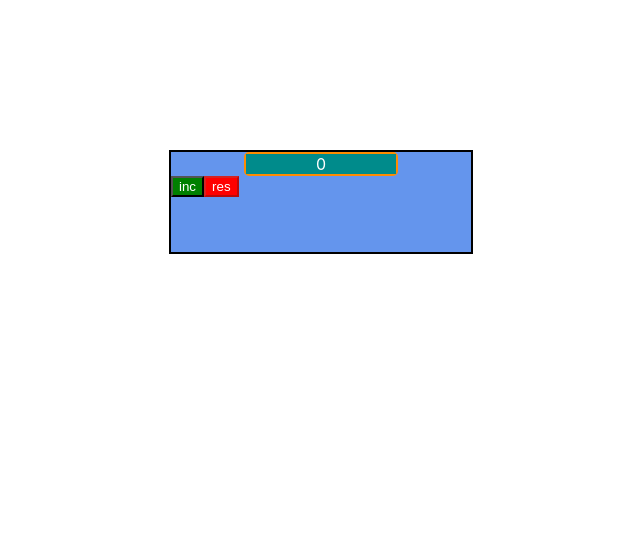
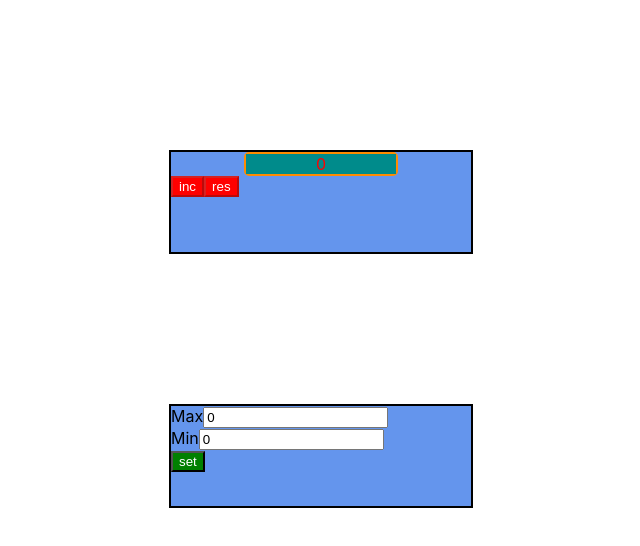
Before and after one commit to dimrys/counter, a React (Create React App) app: page / in a window 1280 px wide. Shown: the top 546 px of the page, without its empty margins (319-959 px from the left). Built offline with nearby package versions, Linux system fonts and the light colour scheme.

Commit message:
add SettingCounter component

```diff
--- a/src/App.tsx
+++ b/src/App.tsx
@@ -1,29 +1,119 @@
-import React, {useState} from 'react';
+import React, {ChangeEvent, useEffect, useState} from 'react';
 import './App.css';
 import {Counter} from "./Counter";
+import {Button} from "./Button";
 
 
 function App() {
     let [value, setValue] = useState<number>(0)
+
+    let [minValue, setMinValue] = useState<number>(0)
+    let [maxValue, setMaxValue] = useState<number>(0)
+
     const incValue = () => {
         setValue(value + 1)
     }
     const resetValue = () => {
-        setValue(0)
+        setValue(minValue)
     }
-    const maxValueDisabled = 10
-    const minValueDisabled = 0
+
+    const handlerMin = (e: ChangeEvent<HTMLInputElement>) => {
+        setMinValue(e.currentTarget.valueAsNumber)
+
+    }
+    const handlerMax = (e: ChangeEvent<HTMLInputElement>) => {
+        setMaxValue(e.currentTarget.valueAsNumber)
+
+    }
+
+    const handlerSettings = () => {
+        setValue(minValue)
+    }
 
 
     return (
-        <div className="App">
+        <div>
             <Counter value={value}
-                     maxValueDisabled={maxValueDisabled}
-                     minValueDisabled={minValueDisabled}
+                     maxValueDisabled={maxValue}
+                     minValueDisabled={minValue}
                      incValue={incValue}
-                     resetValue={resetValue}/>
+                     resetValue={resetValue}
+                // handlerSettings = {handlerSettings}
+            />
+
+            <SettingCounter
+                maxValue={maxValue}
+                minValue={minValue}
+                handlerMax={handlerMax}
+                handlerMin={handlerMin}
+                handlerSettings={handlerSettings}
+
+            />
+
         </div>
     );
 }
 
 export default App;
+
+type SettingCounterPropsType = {
+    handlerMax: (e: ChangeEvent<HTMLInputElement>) => void
+    handlerMin: (e: ChangeEvent<HTMLInputElement>) => void
+    maxValue: number
+    minValue: number
+    handlerSettings: () => void
+}
+
+function SettingCounter(props: SettingCounterPropsType) {
+    return (
+        <div className="App">
+            <div>
+                <span>Max</span>
+                <input type="number" onChange={props.handlerMax} value={props.maxValue}/>
+            </div>
+            <div>
+                <span>Min</span>
+                <input type="number" onChange={props.handlerMin} value={props.minValue}/>
+            </div>
+            <Button name={"set"}
+                    disabled={false}
+                    settingValue={props.handlerSettings}
+            />
+        </div>
+
+    )
+}
+
+
+// function TestLocal() {
+//     const [value1, setValue1] = useState(0)
+//
+//     useEffect(() => {
+//         let valueAsString = localStorage.getItem('counterValue')
+//         if(valueAsString) {
+//             setValue1(JSON.parse(valueAsString))
+//         }
+//     }, [])
+//
+//
+//
+//     useEffect(() => {
+//         localStorage.setItem('counterValue', JSON.stringify(value1))
+//     },[value1])
+//
+//
+//
+//
+//     const incHandler = () => {
+//         setValue1(value1 + 1 )
+//     }
+//
+//     return(
+//         <div>
+//             <div>{value1}</div>
+//             <button onClick={incHandler}>inc</button>
+//
+//         </div>
+//     )
+//
+// }
--- a/src/Counter.tsx
+++ b/src/Counter.tsx
@@ -8,12 +8,13 @@ type CounterPropsType = {
     minValueDisabled: number
     incValue: () => void
     resetValue: () => void
+    handlerSettings?: () => void
 
 }
 
 export function Counter(props: CounterPropsType) {
     return (
-        <div>
+        <div className="App">
             <Display value={props.value} blockValue={props.maxValueDisabled}/>
             <div className="wrapper">
                 <Button name={"inc"}
@@ -24,6 +25,7 @@ export function Counter(props: CounterPropsType) {
                         disabled={props.value === props.minValueDisabled ? true : false}
                         settingValue={props.resetValue}
                 />
+
             </div>
         </div>
     )
```
